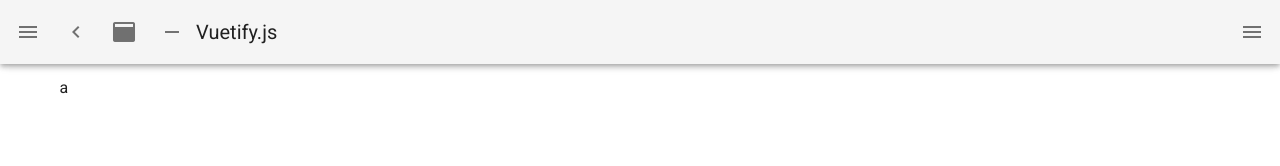
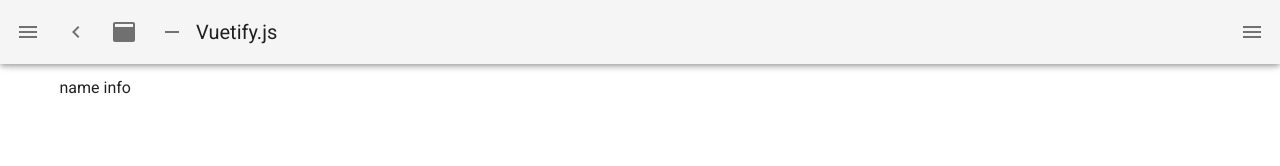
Before and after one commit to yoritin/nuxt-ts, a Nuxt app: page /user in a window 1280 px wide. Shown: the top 166 px of the page. Built offline with nearby package versions, Linux system fonts and the light colour scheme.

Commit message:
add UserData

```diff
--- /dev/null
+++ b/components/UserData.vue
@@ -0,0 +1,6 @@
+<template>
+  <div>
+    name
+    info
+  </div>
+</template>
--- a/pages/user/index.vue
+++ b/pages/user/index.vue
@@ -1,3 +1,15 @@
 <template>
-  <div>a</div>
+  <div>
+    <UserData />
+  </div>
 </template>
+
+<script>
+import UserData from '@/components/UserData'
+
+export default {
+  components: {
+    UserData
+  }
+}
+</script>
```
